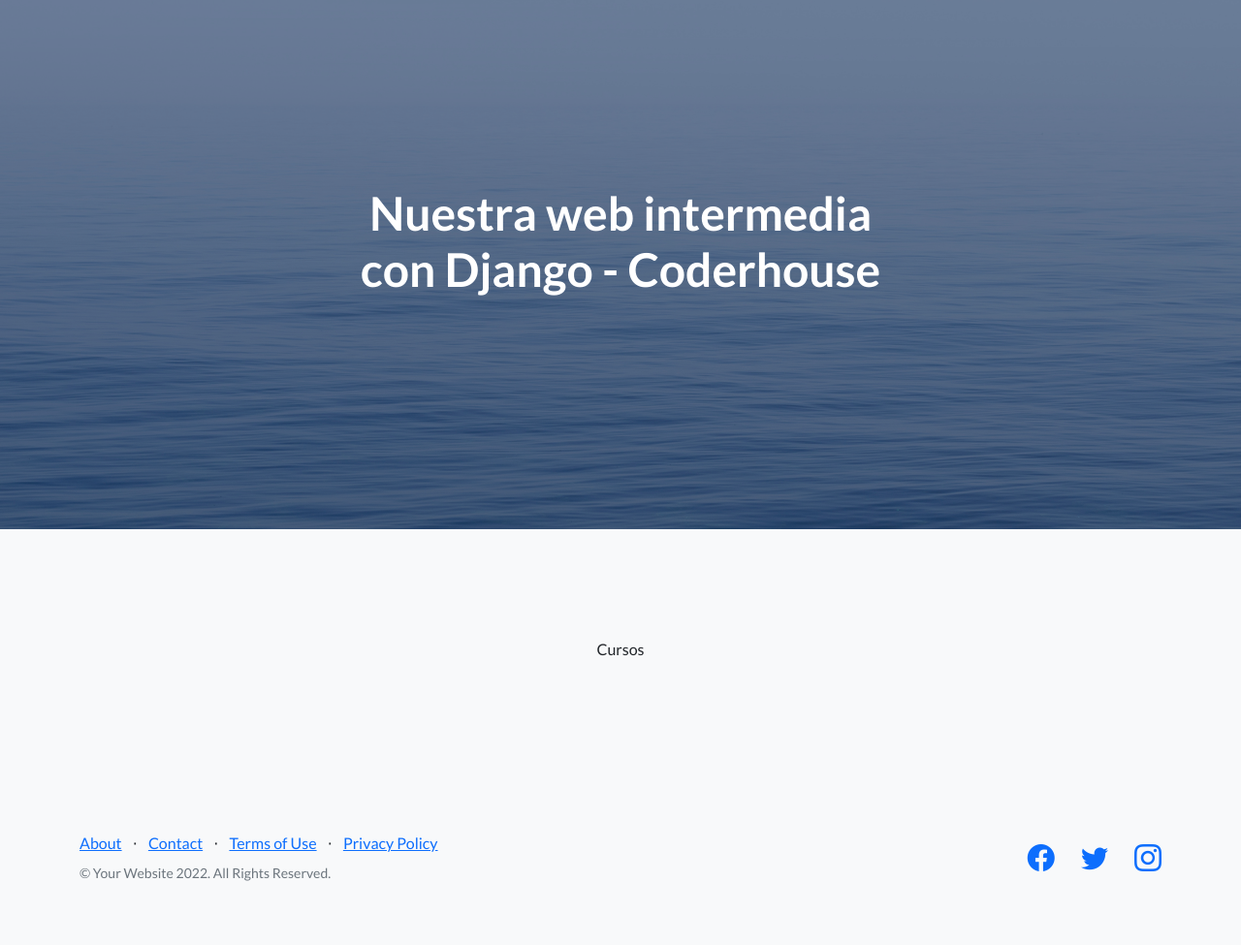
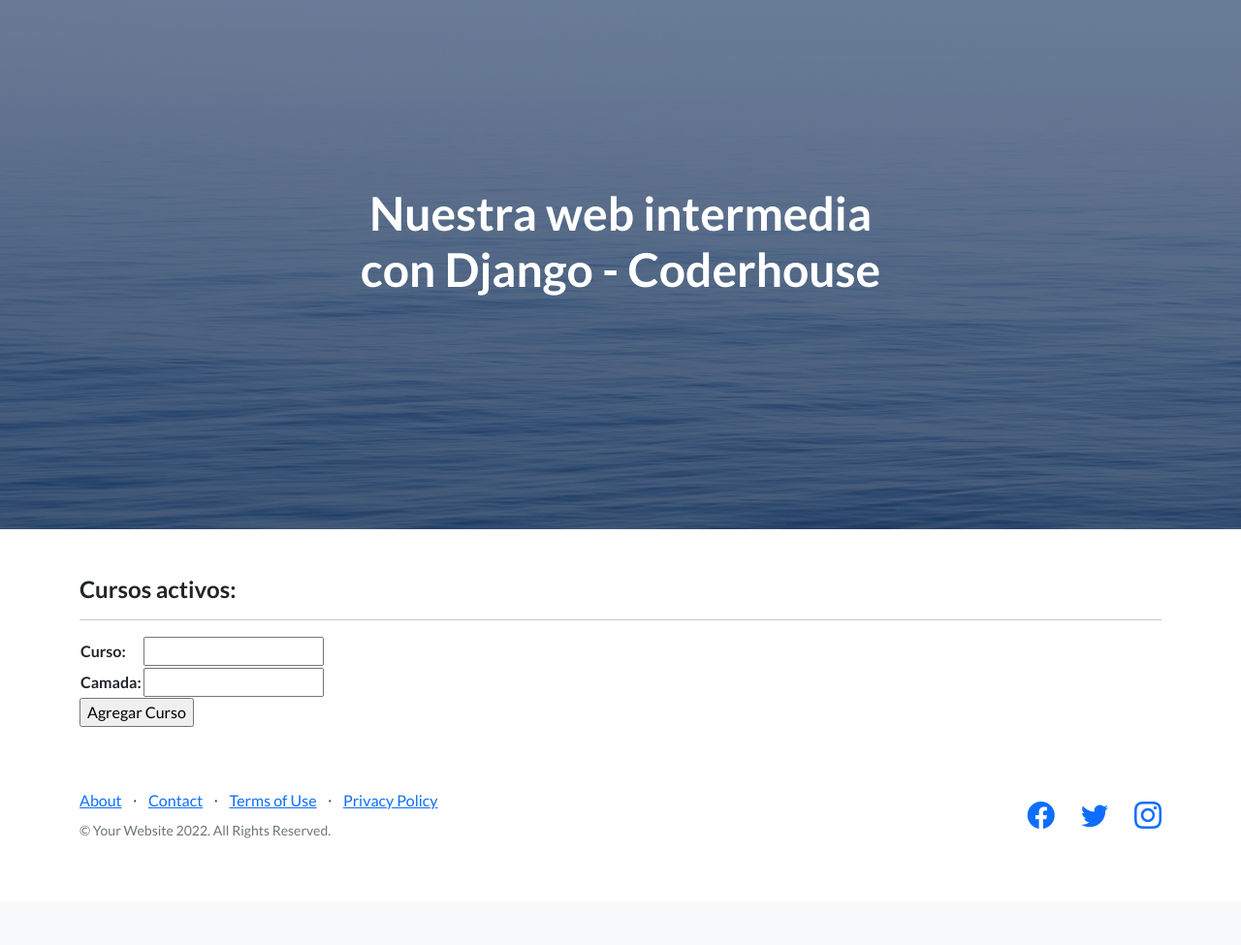
Before and after one commit to claracena/ProyectoCoder, a Django app: page /cursos/ in a window 1280 px wide. Shown: the part 67-1042 px from the top of the page at 97% size. After the commit the page ends 932 px from the top, so only its background shows below. Run offline with Django 4.2, Linux system fonts and the light colour scheme; data that the repository does not hold is empty; some libraries are stand-ins or nearby versions.

Commit message:
Clase 21 completo

```diff
--- a/AppCoder/templates/AppCoder/cursos.html
+++ b/AppCoder/templates/AppCoder/cursos.html
@@ -1,11 +1,38 @@
 {% extends 'AppCoder/padre.html' %}
 
 {% block contenido %}
-        <section class="features-icons bg-light text-center">
+        <section class="mt-5">
             <div class="container">
                 <div class="row">
                     <div class="col-lg-12">
-                        Cursos
+
+                        {% if formuario_curso.errors %}
+                        <p style="color: red;">Los datos están mal. Por favor reviselos.</p>
+                        {% endif %}
+
+                        <h4>Cursos activos:</h4>
+                        {% for curso in mis_cursos %}
+                        {{ curso.camada }}: {{ curso.nombre }} <br>
+                        {% endfor %}
+                        <hr>
+
+                        {% if nuevo_curso %}
+
+                        <p>Se agregó satisfactoriamente la camada {{ nuevo_curso.camada }} ({{ nuevo_curso.nombre }})</p>
+                        <hr>
+
+                        {% endif %}
+
+                        <form action="{% url 'cursos' %}" method="POST">
+                        {% csrf_token %}
+
+                            <table>
+                                {{ formulario_curso.as_table }}
+                            </table>
+
+                            <input type="submit" value="Agregar Curso">
+
+                        </form>
                     </div>
                 </div>
             </div>
--- a/AppCoder/templates/AppCoder/padre.html
+++ b/AppCoder/templates/AppCoder/padre.html
@@ -48,7 +48,7 @@
         {% endblock %}
 
         <!-- Footer-->
-        <footer class="footer bg-light">
+        <footer class="footer">
             <div class="container">
                 <div class="row">
                     <div class="col-lg-6 h-100 text-center text-lg-start my-auto">
--- a/AppCoder/urls.py
+++ b/AppCoder/urls.py
@@ -8,6 +8,8 @@
     path('profesores/', profesores, name='profesores'),
     path('estudiantes/', estudiantes, name='estudiantes'),
     path('entregables/', entregables, name='entregables'),
-    path('curso-formulario/', curso_formulario, name='curso-formulario'),
+    # path('curso-formulario/', curso_formulario, name='curso-formulario'),
     path('profesor-formulario/', profesor_formulario, name='profesor-formulario'),
+    path('busqueda-camada/', busqueda_camada, name='busqueda-camada'),
+    path('buscar/', buscar, name='buscar'),
 ]
--- a/AppCoder/views.py
+++ b/AppCoder/views.py
@@ -1,4 +1,5 @@
 from django.shortcuts import render, redirect
+from django.http import HttpResponse
 
 from .models import Curso, Profesor
 from .forms import CursoFormulario, ProfesorFormulario
@@ -7,7 +8,28 @@
     return render(request, 'AppCoder/inicio.html')
 
 def cursos(request):
-    return render(request, 'AppCoder/cursos.html')
+    mis_cursos = Curso.objects.all()
+
+    if request.method == 'POST':
+        # Aquí recibiremos toda la información enviada mediante el formulario
+        mi_formulario = CursoFormulario(request.POST)
+
+        # Validaremos que los datos correspondan con los esperados
+        if mi_formulario.is_valid():
+            informacion = mi_formulario.cleaned_data
+            curso = Curso(nombre=informacion['curso'], camada=informacion['camada'])
+            curso.save()
+            nuevo_curso = {'nombre': informacion['curso'], 'camada': informacion['camada']}
+            return render(request, 'AppCoder/cursos.html', {'formulario_curso': mi_formulario,
+                                                            'nuevo_curso': nuevo_curso,
+                                                            'mis_cursos': mis_cursos})
+
+    else:
+        # Inicializamos un formulario vacío para construir el HTML
+        mi_formulario = CursoFormulario()
+
+    # Mostramos la vista del formulario pero pasando el formulario vacío como contexto
+    return render(request, 'AppCoder/cursos.html', {'formulario_curso': mi_formulario, 'mis_cursos': mis_cursos})
 
 def profesores(request):
     return render(request, 'AppCoder/profesores.html')
@@ -52,3 +74,19 @@
     else:
         mi_formulario = ProfesorFormulario()
         return render(request, 'AppCoder/profesor-formulario.html', {'formulario_profesor': mi_formulario})
+
+def busqueda_camada(request):
+    return render(request, 'AppCoder/busqueda-camada.html')
+
+def buscar(request):
+    if request.GET['camada']:
+        camada = request.GET['camada']
+        cursos = Curso.objects.filter(camada__icontains=camada)
+
+        return render(request, 'AppCoder/resultados-busqueda.html', {'cursos': cursos, 'camada': camada})
+
+    else:
+        respuesta = 'No se encontro esa camada'
+
+    # No olvidar from django.http import HttpResponse
+    return HttpResponse(respuesta)
```
Also changed, not shown: AppCoder/templates/AppCoder/busqueda-camada.html (added, +16 -0 lines), AppCoder/templates/AppCoder/curso-formulario.html (+5 -10 lines), AppCoder/templates/AppCoder/resultados-busqueda.html (added, +22 -0 lines).
